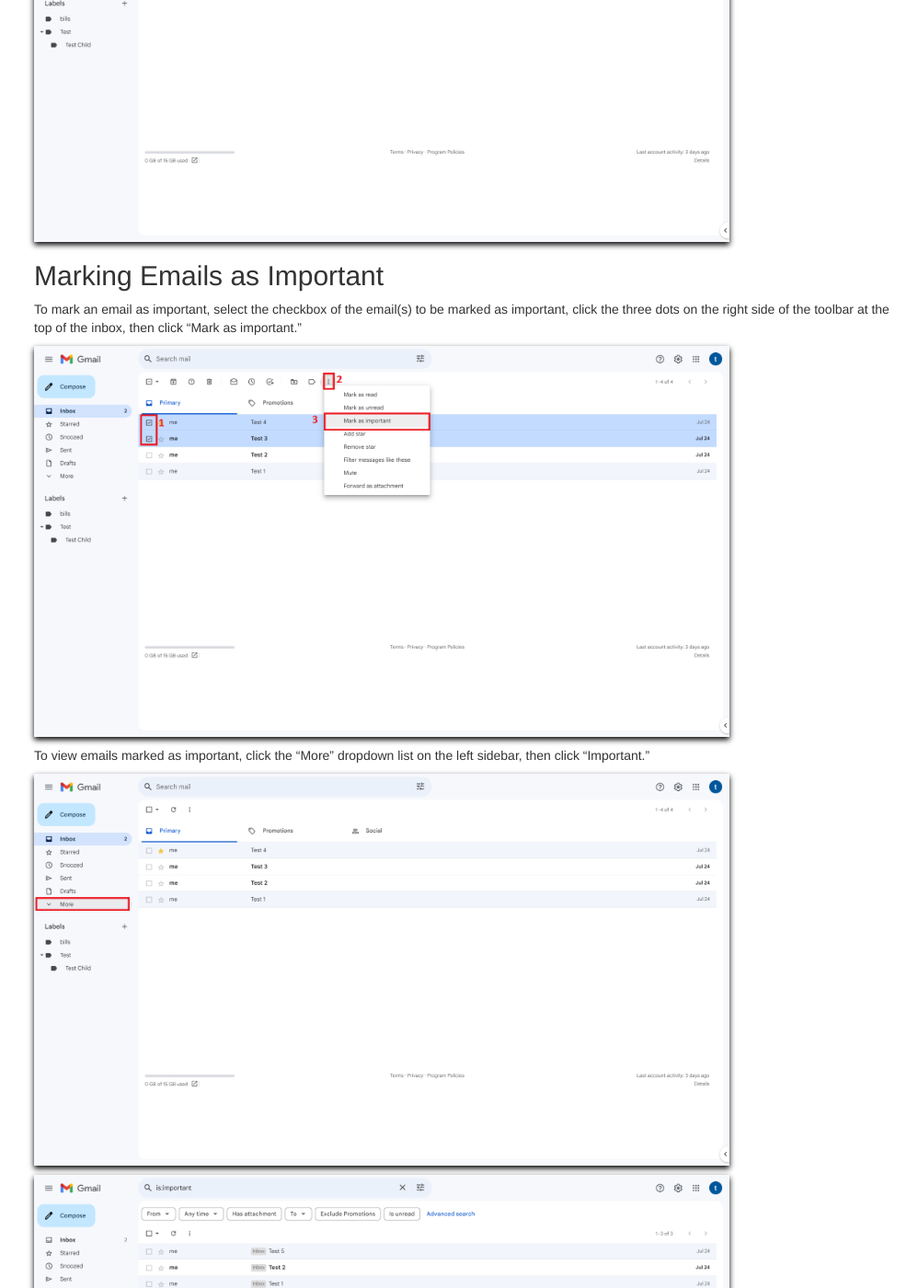
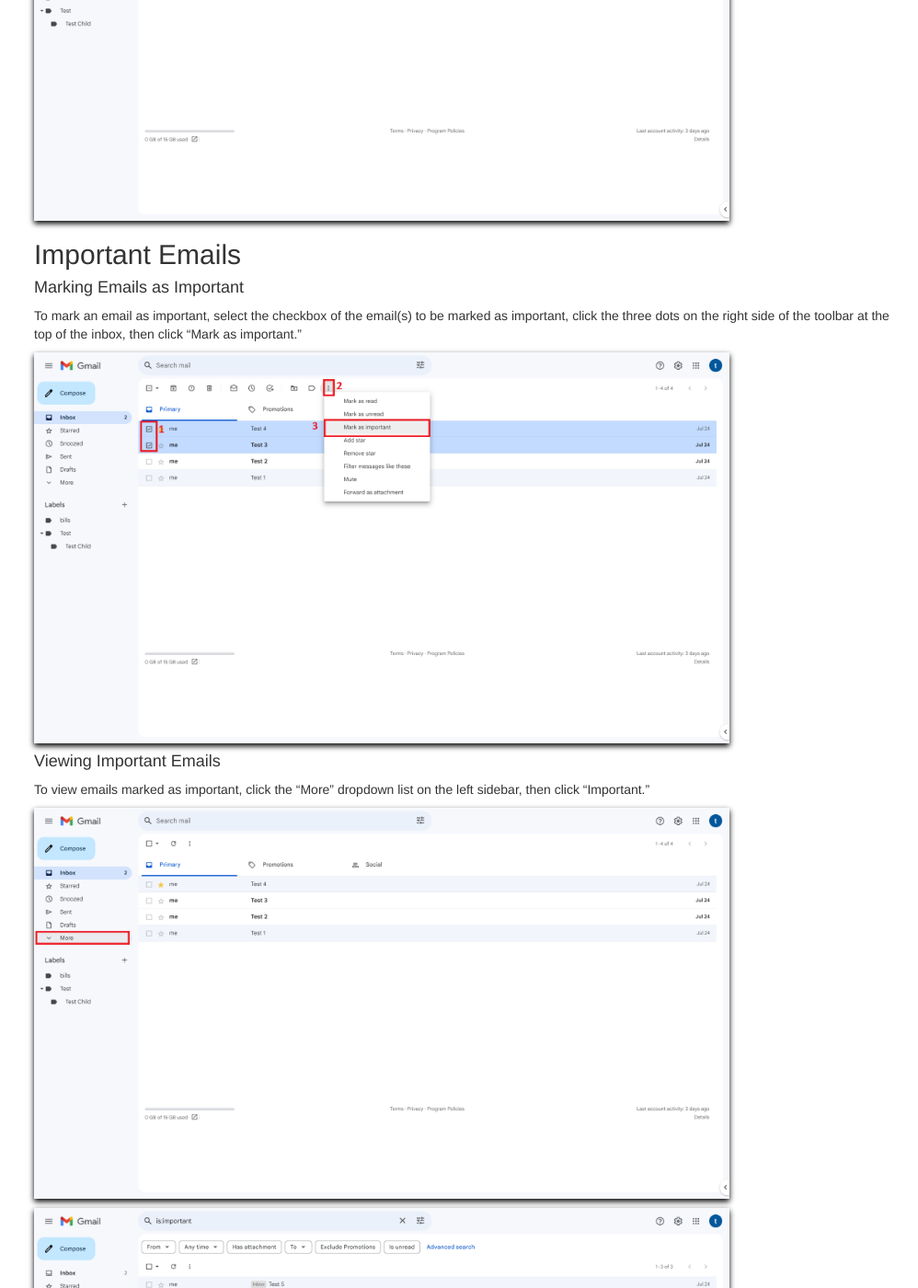
Before and after one commit to lenoxbe/gmail_documentation, a Jekyll site: the page built from _posts/2023-07-21-organizing-emails.md, in a window 1280 px wide and 1400 px high, scrolled down 5381 px. Shown: the whole window at 92% size, without its empty margins (228-1226 px from the left). Built offline with Jekyll 4.4.1, drawn with Linux system fonts in a browser that asks for light colours; some of the changed text lies outside the part shown.

Commit message:
Added subheadings and links for organizing emails page

```diff
--- a/_posts/2023-07-21-organizing-emails.md
+++ b/_posts/2023-07-21-organizing-emails.md
@@ -6,18 +6,19 @@ categories: ins
 # Organizing Emails
 
 Emails can be organized in many different ways including:
-- Labels
-- Categories
-- Stars
-- Marking emails as important
-- Snoozing emails
-- Filters
+- <a href="#labels">Labels</a>
+- <a href="#categories">Categories</a>
+- <a href="#stars">Stars</a>
+- <a href="#important">Marking emails as important</a>
+- <a href="#snoozing">Snoozing emails</a>
+- <a href="#filters">Filters</a>
 
+<a id="labels"></a>
 ## Labels
 
 Labels are used to tag emails with various information.  For example, one might have a work label, bills label, social label, family label, etc.
 
-### Creating Labels
+#### Creating Labels
 
 In order to use labels, they first must be created.  To create a label:
 1. Click the plus button on the sidebar next to the "Labels" heading.
@@ -32,7 +33,7 @@ In order to use labels, they first must be created.  To create a label:
 
 <img src="{{ site.baseurl }}/images/label2.png" alt="Filter" style="width: 80%;">
 
-### Applying Labels
+#### Applying Labels
 
 Labels can be used by clicking on an email in the inbox, then clicking the Labels button on the toolbar at the top of the reading pane.  The label(s) that the user wishes to apply to the email can be applied by clicking the checkboxes next to the label names.
 
@@ -40,12 +41,12 @@ Labels can be used by clicking on an email in the inbox, then clicking the Label
 
 <img src="{{ site.baseurl }}/images/label4.png" alt="Filter" style="width: 80%;">
 
-### Sorting By Labels
+#### Sorting By Labels
 
 To view all emails with a specific label, click on a label on the sidebar on the left-hand side of the web page.
 
 <img src="{{ site.baseurl }}/images/label5.png" alt="Filter" style="width: 80%;">
-
+<a id="categories"></a>
 ## Categories
 
 Categories are nearly identical to labels, but the user cannot create new categories.  The default categories are:
@@ -54,7 +55,7 @@ Categories are nearly identical to labels, but the user cannot create new catego
 - Forums
 - Promotions
 
-### Applying Categories
+#### Applying Categories
 
 Categories are applied to emails the exact same way labels are.  To do this:
 1. Check the box of the email(s) to be labeled
@@ -64,39 +65,49 @@ Categories are applied to emails the exact same way labels are.  To do this:
 
 <img src="{{ site.baseurl }}/images/cat1.png" alt="Filter" style="width: 80%;">
 
-### Sorting By Categories
+#### Sorting By Categories
 
 To view all emails in a category, click the "More" dropdown menu on the left sidebar.  Then, click the "Categories" dropdown menu.  Lastly, click the category to display.
 
 <img src="{{ site.baseurl }}/images/cat2.png" alt="Filter" style="width: 80%;">
 
 <img src="{{ site.baseurl }}/images/cat3.png" alt="Filter" style="width: 80%;">
+<a id="stars"></a>
+## Stars
 
-## Stars
+#### Applying Stars
 
 Stars are also very similar to a label.  To star emails, click the star icon just beside the checkbox of the email in the inbox.
 
 <img src="{{ site.baseurl }}/images/star1.png" alt="Filter" style="width: 80%;">
 
+#### Viewing Starred Emails
+
 To view starred emails, click "Starred" on the left sidebar.
 
 <img src="{{ site.baseurl }}/images/star2.png" alt="Filter" style="width: 80%;">
+<a id="important"></a>
+## Important Emails
 
-## Marking Emails as Important
+#### Marking Emails as Important
 
 To mark an email as important, select the checkbox of the email(s) to be marked as important, click the three dots on the right side of the toolbar at the top of the inbox, then click "Mark as important."
 
 <img src="{{ site.baseurl }}/images/important1.png" alt="Filter" style="width: 80%;">
+
+#### Viewing Important Emails
 
 To view emails marked as important, click the "More" dropdown list on the left sidebar, then click "Important."
 
 <img src="{{ site.baseurl }}/images/important2.png" alt="Filter" style="width: 80%;">
 
 <img src="{{ site.baseurl }}/images/important3.png" alt="Filter" style="width: 80%;">
-
+<a id="snoozing"></a>
 ## Snoozing Emails
 
 When an email is snoozed, it will be removed from the inbox until a later, user decided date and time.
+
+#### Snoozing an Email
 
 To snooze an email:
 1. Check the boxes of the email(s) to be snoozed in the inbox
@@ -107,10 +118,12 @@ To snooze an email:
 <img src="{{ site.baseurl }}/images/snooze1.png" alt="Filter" style="width: 80%;">
 
 
+#### Viewing Snoozed Emails
+
 Snoozed emails can also be viewed.  To do this, click "Snoozed" in the left sidebar.
 
 <img src="{{ site.baseurl }}/images/snooze2.png" alt="Filter" style="width: 80%;">
-
+<a id="filters"></a>
 ## Filters
 
 Filters have many purposes.  They can:
```
Also changed, not shown: 1 other file.
